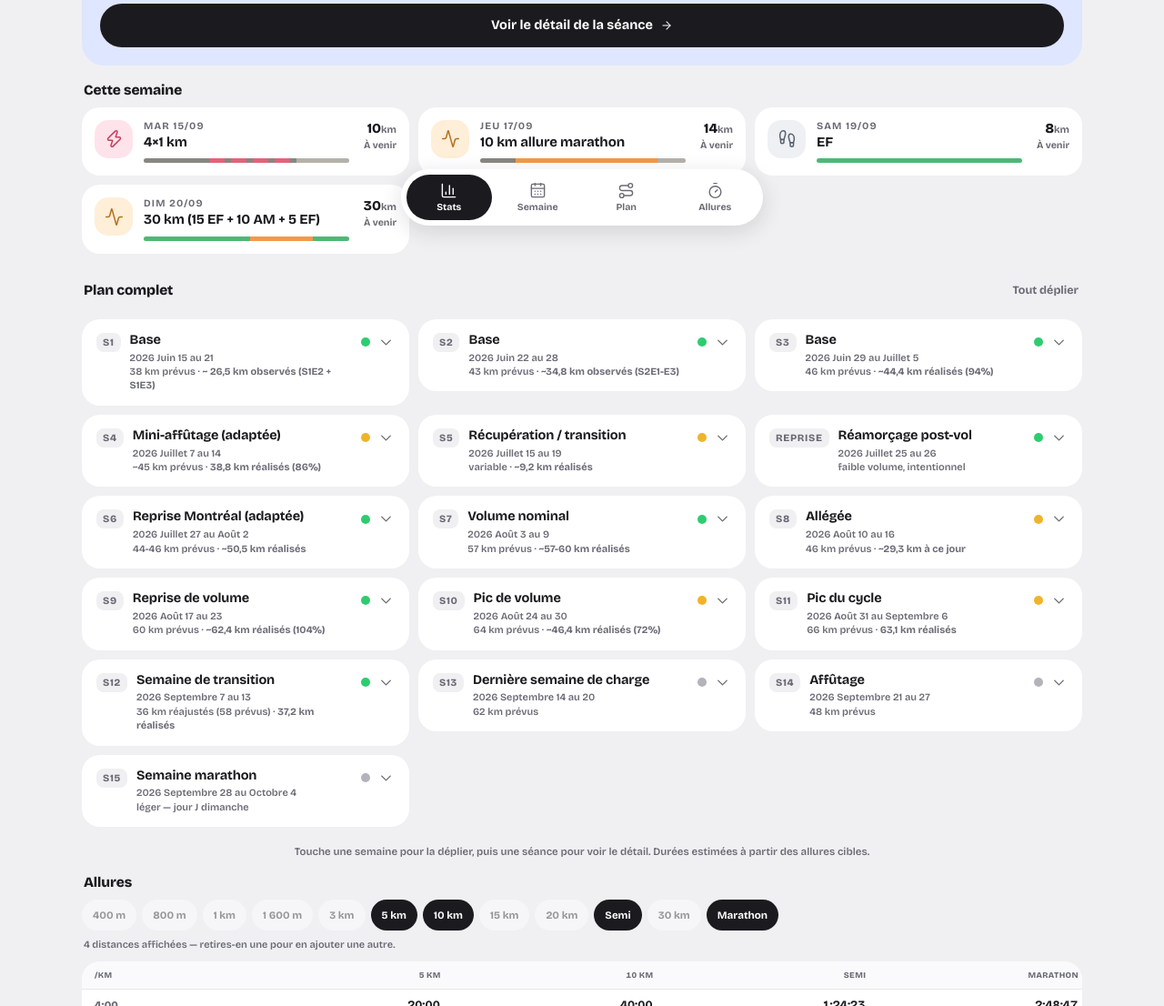
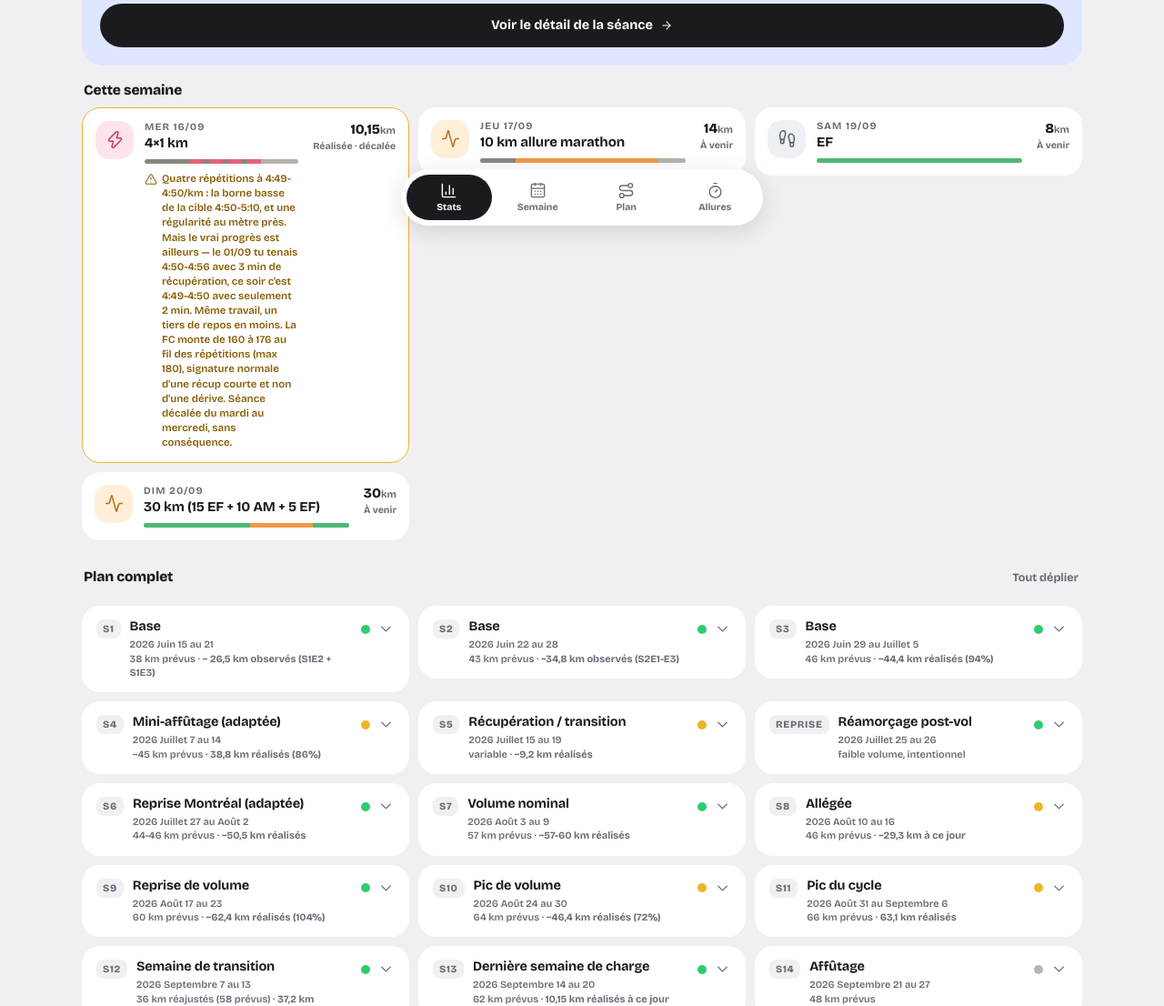
Before and after one commit to pedrolastiko/coach-as-code, a plain HTML site: page index.html in a window 1280 px wide. Shown: the part 540-1646 px from the top of the page at 91% size. Drawn offline with nearby package versions, Linux system fonts and the light colour scheme.

Commit message:
Log the 4×1 km session from Strava (#36)
Run on Wednesday rather than the planned Tuesday, so the row is
relabelled Mer 16/09 and marked "Réalisée · décalée".

Four reps at 4:49-4:50/km, the bottom of the 4:50-5:10 target, with
2:00 recoveries — against 4:50-4:56 on 3:00 recoveries for the 6x1km
of 01/09. Same work on a third less rest. HR climbs 160 -> 168 -> 173
-> 176 across the reps, max 180.

Segments use repBlock(3) plus a standalone fourth rep so the block
renders four reps and three recoveries, matching the watch laps rather
than repBlock's one-recovery-per-rep default.

Weather comes from the forecast, not the activity's temperature
stream: the sensor reads 24-28C and rises with each hard rep, so it is
tracking body heat rather than a 19h45 September evening.

S13 at 10.15km. Bumps SW cache to v33.


Claude-Session: https://claude.ai/code/session_01C29Q6ezRzQkBv3Boxa4B9F

Co-authored-by: Claude <noreply@anthropic.com>

```diff
--- a/index.html
+++ b/index.html
@@ -593,9 +593,14 @@ const weeks = [
     "21,18 km à 6:06/km — conforme aux 20 km réajustés. Deux bonnes nouvelles : la ceinture a tenu (aucun décrochage, FC exploitable de bout en bout), et l'allure n'a pas bougé — 6:05/km sur les 10 premiers km, 6:06/km sur les 11 suivants — pendant que la FC montait de 146 à 156. Dix bpm de dérive sur 21 km avec 24→30°C au capteur : normal et bien contenu, quand Boucherville t'avait coûté 21 bpm avec l'allure qui s'écroulait. Bémol : départ à 10h30 au lieu de 7h, donc plein dans la chaleur montante. Bondi 9 aux pieds (611 km au compteur) — bon choix pour le long, mais tranche maintenant la paire du 4 octobre.",false,"sun|24→30°C, chaleur montante (capteur montre)")
 ]},
 
-{num:"S13", dates:"2026 Septembre 14 au 20", start:"2026-09-14", title:"Dernière semaine de charge", vol:"62 km prévus", status:"neutral", statusText:"Net rafraîchissement (15-19°C) — conditions idéales pour la charge, et le 30 km de dimanche tombe pile sur la météo attendue le jour J", open:false, sessions:[
-  s("Mar 15/09","4×1 km","⚡","seuil","todo","À venir","10 km",
-    [segR("Échauffement",19,23,"6:00-6:40/km",G),...repBlockR(4,"1 km",19,21,"4:50-5:10/km",FRACC,8,G),segR("Retour",16,18,"6:00-6:40/km",GL)],[],"—",false,"cloud-sun|~17°C le soir (max 19°/min 16°)"),
+{num:"S13", dates:"2026 Septembre 14 au 20", start:"2026-09-14", title:"Dernière semaine de charge", vol:"62 km prévus", volReal:"10,15 km réalisés à ce jour", status:"done", statusText:"Net rafraîchissement (15-19°C), conditions idéales. Le 4×1 km ouvre fort : même allure qu'au 01/09 avec un tiers de récupération en moins. Le 30 km de dimanche tombe pile sur la météo attendue le jour J.", open:false, sessions:[
+  s("Mer 16/09","4×1 km","⚡","seuil","warn","Réalisée · décalée","10,15 km",
+    [seg("Échauffement",17,"6:09/km",G),
+     ...repBlock(3,"1 km",15,"4:49-4:50/km",FRACC,6,G),
+     seg("1 km",5,"4:49-4:50/km",FRACC),
+     seg("Retour",14,"6:41-7:16/km",GL)],
+    [{val:"4:49-4:50",lbl:"Allure reps"},{val:"2:00",lbl:"Récup"},{val:"160→176",lbl:"FC par rep"},{val:"180",lbl:"FC max"}],
+    "Quatre répétitions à 4:49-4:50/km : la borne basse de la cible 4:50-5:10, et une régularité au mètre près. Mais le vrai progrès est ailleurs — le 01/09 tu tenais 4:50-4:56 avec 3 min de récupération, ce soir c'est 4:49-4:50 avec seulement 2 min. Même travail, un tiers de repos en moins. La FC monte de 160 à 176 au fil des répétitions (max 180), signature normale d'une récup courte et non d'une dérive. Séance décalée du mardi au mercredi, sans conséquence.",false,"cloud-sun|~15°C le soir (max 18°/min 14°)"),
   s("Jeu 17/09","10 km allure marathon","🏃","ef","todo","À venir","14 km",
     [segR("Échauffement",13,15,"6:00-6:40/km",G),segR("Allure marathon",55,57,"5:35-5:40/km",T),segR("Retour",10,12,"6:00-6:40/km",GL)],[],"—",false,"sun|~14°C le soir (max 17°/min 12°)"),
   s("Sam 19/09","EF","🏃","ef","todo","À venir","8 km",[segR("Endurance fondamentale",48,54,"6:00-6:40/km",EFG)],[],"—",false,"cloud|~14°C en matinée (max 16°/min 12°)"),
--- a/service-worker.js
+++ b/service-worker.js
@@ -1,4 +1,4 @@
-const CACHE_NAME = "plan-marathon-v32";
+const CACHE_NAME = "plan-marathon-v33";
 const ASSETS = [
   "./index.html",
   "./manifest.json",
```
